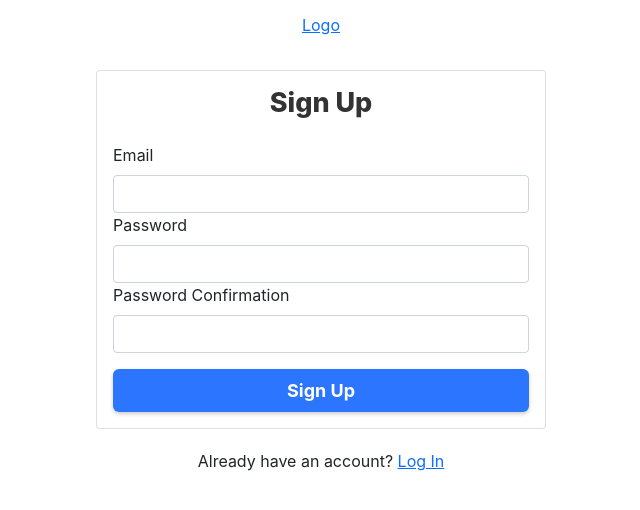
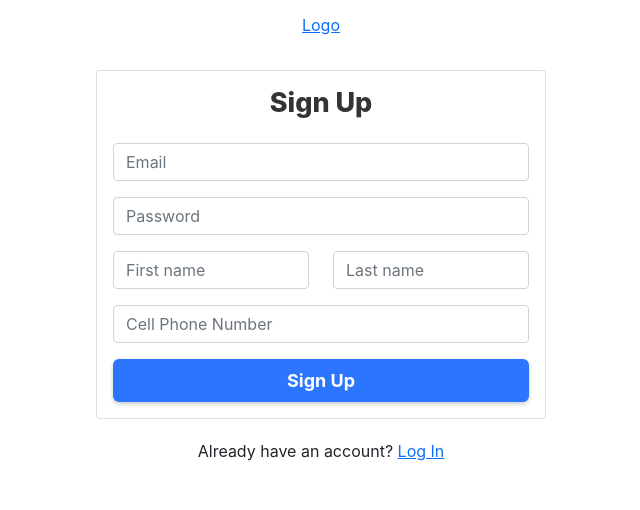
Before and after one commit to tgoade/react-js-site-laundry-service, a React (Create React App) app: page /signup in a window 1280 px wide. Shown: the top 510 px of the page, without its empty margins (319-959 px from the left). Built offline with nearby package versions, Linux system fonts and the light colour scheme; no server answers.

Commit message:
Auth and context file clean up

```diff
--- a/package.json
+++ b/package.json
@@ -6,6 +6,7 @@
     "@testing-library/jest-dom": "^5.15.0",
     "@testing-library/react": "^11.2.7",
     "@testing-library/user-event": "^12.8.3",
+    "axios": "^0.24.0",
     "bootstrap": "^5.1.3",
     "firebase": "^9.3.0",
     "react": "^17.0.2",
--- a/src/contexts/AuthContext.js
+++ b/src/contexts/AuthContext.js
@@ -3,6 +3,7 @@ import React, { useContext, useState, useEffect } from "react";
 import { auth } from "../firebase";
 import { onAuthStateChanged } from "firebase/auth";
 import { createUserWithEmailAndPassword, signInWithEmailAndPassword, signOut, sendPasswordResetEmail } from "firebase/auth";
+import { getFirestore, doc, setDoc } from "firebase/firestore"
 
 const AuthContext = React.createContext();      // Creates a context object and it takes in a app/component wide state in ()
 
@@ -18,8 +19,24 @@ export function AuthProvider({children}) {
     const [currentUser, setCurrentUser] = useState();
     const [loading, setLoading] = useState(true);
 
-    function signup(email, password){                                         // Using the auth module from Firebase to create a user
-        return createUserWithEmailAndPassword(auth, email, password);       // Passing in thThis will return a promise
+    function signup(email, password, firstName, lastName, phone){                                         // Using the auth module from Firebase to create a user
+        const db = getFirestore();
+        createUserWithEmailAndPassword(auth, email, password)
+        .then(async function(cred){
+            try {
+                const docRef = await setDoc(doc(db, "users", cred.user.uid), {
+                    first: firstName,
+                    last: lastName,
+                    phone: phone
+                });
+                console.log(`Document written with ID: ${cred.user.uid}`);
+                console.log(`User doc: ${docRef}`)
+              } catch (e) {
+                console.error("Error adding document: ", e);
+              }
+        }).catch(error => {
+            console.log(error);
+        });       // Passing in this will return a promise
     }
 
     function login(email, password){
--- a/src/firebase.js
+++ b/src/firebase.js
@@ -21,18 +21,13 @@ import { initializeApp } from "firebase/app";
 import { getAuth } from "firebase/auth";
 
 const firebaseConfig = {
-  //  apiKey: process.env.REACT_APP_FIREBASE_API_KEY,
-  //  authDomain: process.env.REACT_APP_FIREBASE_AUTH_DOMAIN,
-  //  projectId: process.env.REACT_APP_FIREBASE_PROJECT_ID,
-  //  storageBucket: process.env.REACT_APP_FIREBASE_STORAGE_BUCKET,
-  //  messagingSenderId: process.env.REACT_APP_FIREBASE_MESSAGE_SENDER_ID,
-  //  appId: process.env.REACT_APP_FIREBASE_APP_ID
-  apiKey: "AIzaSyBkattfp9NJDtcifTaWaHlekzfiDZJd37o",
-  authDomain: "auth-development-ce842.firebaseapp.com",
-  projectId: "auth-development-ce842",
-  storageBucket: "auth-development-ce842.appspot.com",
-  messagingSenderId: "661241683181",
-  appId: "1:661241683181:web:daf114d41a74a47178c0e4"
+   apiKey: process.env.REACT_APP_FIREBASE_API_KEY,
+   authDomain: process.env.REACT_APP_FIREBASE_AUTH_DOMAIN,
+   projectId: process.env.REACT_APP_FIREBASE_PROJECT_ID,
+   storageBucket: process.env.REACT_APP_FIREBASE_STORAGE_BUCKET,
+   messagingSenderId: process.env.REACT_APP_FIREBASE_MESSAGE_SENDER_ID,
+   appId: process.env.REACT_APP_FIREBASE_APP_ID,
+   //databaseURL: `https://${process.env.REACT_APP_FIREBASE_PROJECT_ID}-default-rtdb.firebaseio.com`
 }
 
 const app = initializeApp(firebaseConfig);
--- a/src/pages/dashboard/Dashboard.js
+++ b/src/pages/dashboard/Dashboard.js
@@ -1,5 +1,5 @@
 import { useState } from "react";
-import { Card, Alert } from 'react-bootstrap';
+import { Card, Form, Row, Col, Alert } from 'react-bootstrap';
 import { useAuth } from "../../contexts/AuthContext";
 import { Link, useHistory } from "react-router-dom";
 //import Button from "../button/Button";
@@ -30,6 +30,16 @@ const Dashboard = () => {
                         <strong>Email: </strong> {currentUser.email}
                     </div>
                     {/* <Button path="/update-profile" buttonSize="btn--small" className="w-100">Update Profile</Button> */}
+                    <Form>
+                        <Row>
+                            <Col>
+                            <Form.Control placeholder="First name" />
+                            </Col>
+                            <Col>
+                            <Form.Control placeholder="Last name" />
+                            </Col>
+                        </Row>
+                    </Form>
                 </Card.Body>
             </Card>
             <div className="w-100 text-center">
--- a/src/pages/dashboard/PrivateRoute.js
+++ b/src/pages/dashboard/PrivateRoute.js
@@ -8,11 +8,9 @@ const PrivateRoute = ({ component: Component, ...rest }) => {
     return(
         // Show the component only when the user is logged in
         // Otherwise, redirect the user to /login page
-        <Route
-            {...rest} render={props => {
+        <Route {...rest} render={props => {
                 return currentUser ? <Component {...props} /> : <Redirect to="/login" />
-            }}
-        ></Route>
+        }}></Route>
     )
 }
 
--- a/src/pages/signup/SignUp.js
+++ b/src/pages/signup/SignUp.js
@@ -1,5 +1,5 @@
 import { useRef, useState } from "react";
-import { Form, Card, Alert } from 'react-bootstrap';
+import { Form, Card, Row, Col, Alert } from 'react-bootstrap';
 import "bootstrap/dist/css/bootstrap.min.css";
 import "./SignUp.css";
 import { useAuth } from "../../contexts/AuthContext";
@@ -8,7 +8,10 @@ import { Link, useHistory } from "react-router-dom";
 const Signup = () => {
     const emailRef = useRef();                      // Using refs to access email input DOM element to read the input value, which could be accessed as emailRef.current.value
     const passwordRef = useRef();
-    const passwordConfirmRef = useRef();
+    //const passwordConfirmRef = useRef();
+    const firstNameRef = useRef();
+    const lastNameRef = useRef();
+    const phoneRef = useRef();
     const { signup } = useAuth();                   // Pointing that signup function within the Context
     const [error, setError] = useState('');
     const [loading, setLoading] = useState(false);
@@ -19,16 +22,19 @@ const Signup = () => {
 
         // To validate the password fields
 
-        if (passwordRef.current.value !== passwordConfirmRef.current.value){
-            return setError('Passwords do not match.')          // We return because we want to exit out if there's an error, the inputs from the two fields don't match
-        }
+        // if (passwordRef.current.value !== passwordConfirmRef.current.value){
+        //     return setError('Passwords do not match.')          // We return because we want to exit out if there's an error, the inputs from the two fields don't match
+        // }
 
         // Waits for the signup to finish, and if there's a failure, it'll go into the catch block
+
+
 
         try {
             setError('');
             setLoading(true);                                                       // Setting loading to true so that we can use this to disable our signup button during processing so that the user doesn't keep clicking on it, creating multiple accounts.
-            await signup(emailRef.current.value, passwordRef.current.value);        // Passing in the user input values into that signup function in AuthContext.js
+            await signup(emailRef.current.value, passwordRef.current.value, firstNameRef.current.value, lastNameRef.current.value, phoneRef.current.value);        // Passing in the user input values into that signup function in AuthContext.js
+
             history.push('/dashboard');                                             // Using the useHistory hook to redirect us to the dashboard when login is done.
         } catch {
             setError('Failed to create an account');
@@ -44,17 +50,27 @@ const Signup = () => {
                 <h2 className="text-center mb-4">Sign Up</h2>
                 {error && <Alert variant="danger">{error}</Alert>}
                 <Form onSubmit={handleSubmit}>
-                    <Form.Group id="email">
-                        <Form.Label>Email</Form.Label>
-                        <Form.Control type="email" ref={emailRef} required />
+                    <Form.Group id="email" className="mt-3" >
+                        <Form.Control type="email" placeholder="Email" ref={emailRef} required />
                     </Form.Group>
-                    <Form.Group id="password">
-                        <Form.Label>Password</Form.Label>
-                        <Form.Control type="password" ref={passwordRef} required />
-                    </Form.Group>
-                    <Form.Group id="password-confirm">
-                        <Form.Label>Password Confirmation</Form.Label>
-                        <Form.Control type="password" ref={passwordConfirmRef} required />
+                    <Row className="mt-3" >
+                        <Form.Group as={Col} id="password">
+                            <Form.Control type="password" placeholder="Password" ref={passwordRef} required />
+                        </Form.Group>
+                        {/* <Form.Group as={Col} id="password-confirm" >
+                            <Form.Control type="password" placeholder="Password Confirmation" required />
+                        </Form.Group> */}
+                    </Row>
+                    <Row className="mt-3" >
+                        <Form.Group as={Col}>
+                            <Form.Control placeholder="First name" ref={firstNameRef} />
+                        </Form.Group>
+                        <Form.Group as={Col}>
+                            <Form.Control placeholder="Last name" ref={lastNameRef} />
+                        </Form.Group>
+                    </Row>
+                    <Form.Group id="phone" className="mt-3" >
+                        <Form.Control type="tel" maxlength="16" placeholder="Cell Phone Number" ref={phoneRef} />
                     </Form.Group>
                     <button disabled={loading} className="btn--medium w-100 mt-3" type="submit">Sign Up</button>
                 </Form>
```
Also changed, not shown: 1 other file (tests, documents, lock files or other folders).
